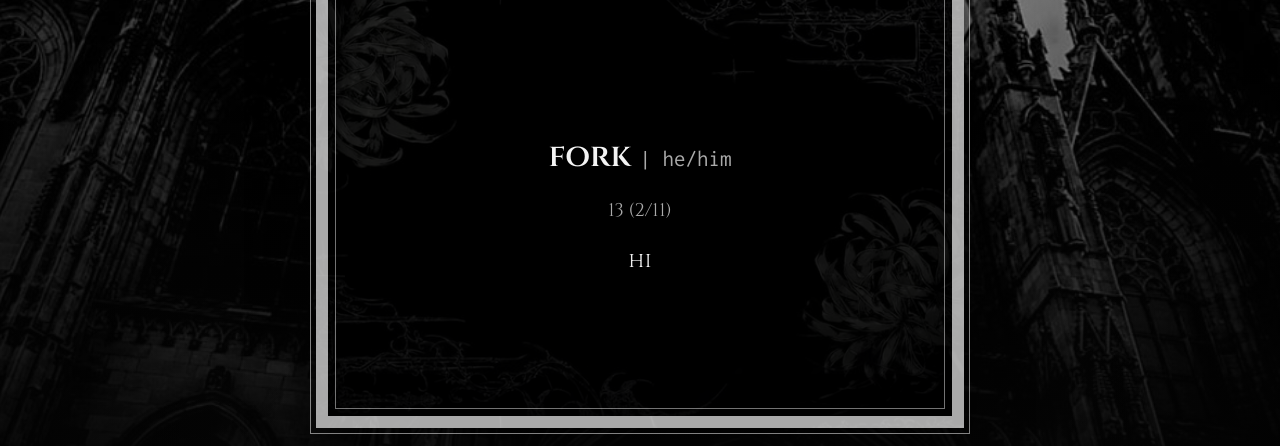
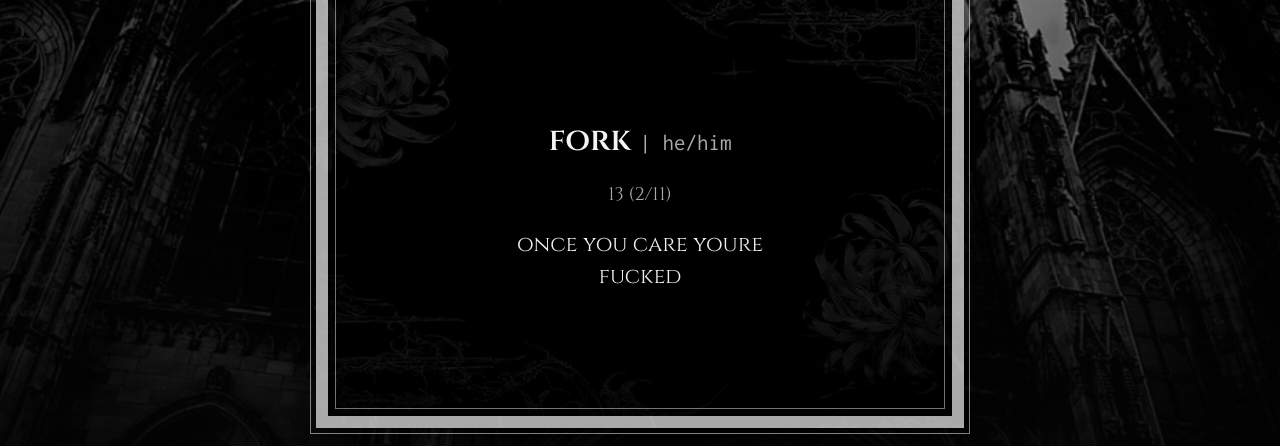
Before and after one commit to forkfr/forkfr.github.io, a plain HTML site: page index.html in a window 1280 px wide. Shown: the part 354-800 px from the top of the page. Drawn offline with Linux system fonts and the light colour scheme.

Commit message:
Update index.html

```diff
--- a/index.html
+++ b/index.html
@@ -22,7 +22,7 @@
                 <article class="profile-card">
                     <h1 id="displayName">fork <span>| he/him</span></h1>
                     <p id="displayAge" class="profile-age">13 (2/11)</p>
-                    <p id="displayTagline" class="profile-tagline">hi</p>
+                    <p id="displayTagline" class="profile-tagline">once you care youre fucked</p>
                 </article>
 
                 <nav class="social-links" aria-label="Social links">
```
